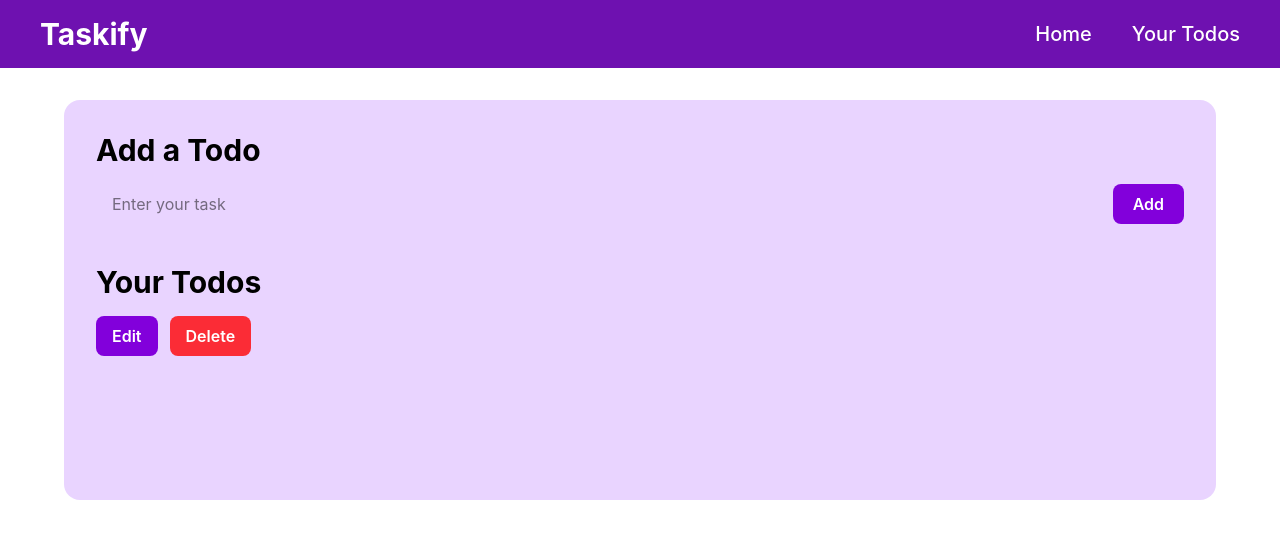
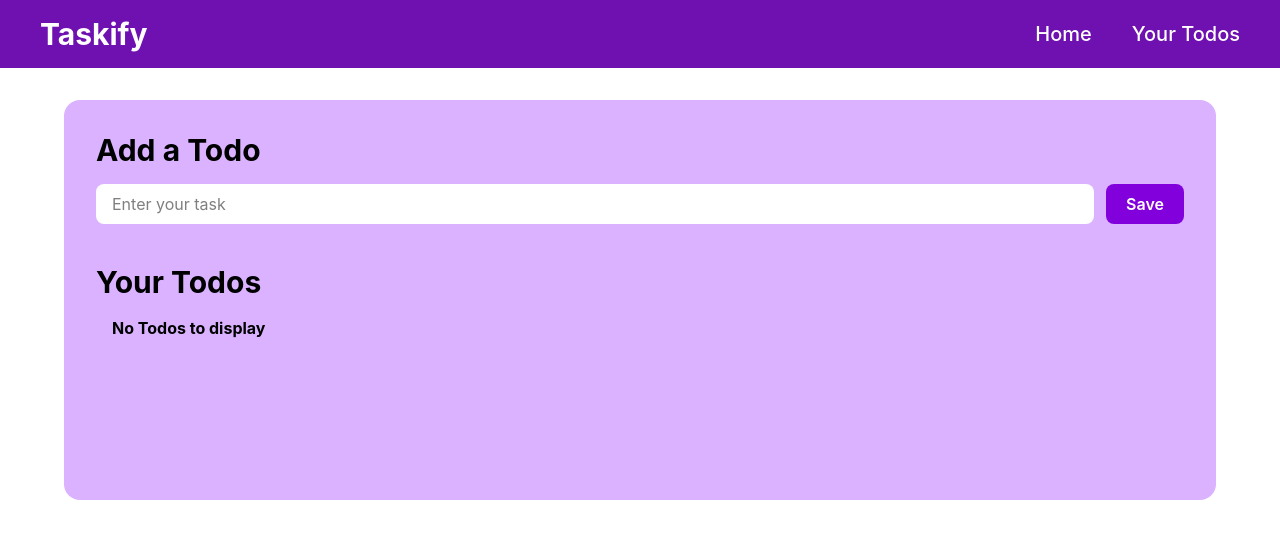
Before and after one commit to Dikshant182006/taskify-react-todo-app, a React (Vite) app: page / in a window 1280 px wide. Shown: the top 538 px of the page. Built offline with nearby package versions, Linux system fonts and the light colour scheme; the HTML template or start-up script is replaced by a standard one.

Commit message:
add todo functionality (add, delete, edit, toggle)

```diff
--- a/package.json
+++ b/package.json
@@ -12,7 +12,8 @@
   "dependencies": {
     "@tailwindcss/vite": "^4.2.2",
     "react": "^19.2.4",
-    "react-dom": "^19.2.4"
+    "react-dom": "^19.2.4",
+    "uuid": "^13.0.0"
   },
   "devDependencies": {
     "@eslint/js": "^9.39.4",
--- a/src/App.jsx
+++ b/src/App.jsx
@@ -1,41 +1,120 @@
-import { useState } from 'react'
-import Navbar from './components/navbar'
+import { useState } from "react";
+import Navbar from "./components/navbar";
+import { v4 as uuidv4 } from "uuid";
 
 export default function App() {
+  const [todo, setTodo] = useState(""); // this is input
+  const [todos, setTodos] = useState([]); // this is data
+
+  const handleEdit = (e) => {
+    const id = e.target.name;
+
+    // let todo = todos.filter((item) => item.id === id);
+    // setTodo(todo[0].todo);
+    const selectedText = todos.find(item => item.id === id);
+    setTodo(selectedText.todo)
+    const newTodos = todos.filter((item) => item.id !== id);        //Keep all todos whose id is not equal to clicked id.
+    setTodos(newTodos);
+  };
+
+  const handleDelete = (e) => {
+    let id = e.target.name;
+
+    if (confirm("Are you sure you want to delete?")) {
+      const newTodos = todos.filter((item) => item.id !== id);
+      setTodos(newTodos);
+    }
+  };
+
+  const handleAdd = () => {
+    if(todo.trim() === "") return;
+
+    const newTodos = [...todos, { id: uuidv4(), todo, isCompleted: false }]; //it makes new array and by spread operator it takes all old todos
+    setTodos(newTodos);
+    setTodo("");
+    console.log(newTodos);
+  };
+
+  const handleChange = (e) => {
+    setTodo(e.target.value);
+  };
+
+  const handleCheckbox = (e) => {
+    let id = e.target.name;
+
+    const newTodos = todos.map((item) => {
+      if (item.id === id) {
+        return { ...item, isCompleted: !item.isCompleted };
+      }
+      return item;
+    });
+    setTodos(newTodos);
+  };
+
   return (
     <>
-      <nav className="bg-purple-800 text-white flex justify-between items-center px-10 py-4">
-        <h1 className="text-3xl font-bold">Taskify</h1>
-
-        <ul className="flex gap-10 text-xl font-medium">
-          <li className="cursor-pointer hover:text-gray-200 transition">Home</li>
-          <li className="cursor-pointer hover:text-gray-200 transition">Your Todos</li>
-        </ul>
-      </nav>
-
-      <div className="w-[90vw] mx-auto mt-8 rounded-2xl bg-purple-200 p-8 min-h-[50vh]">
+      <Navbar />
+      <div className="w-[90vw] mx-auto mt-8 rounded-2xl bg-purple-300 p-8 min-h-[50vh]">
         <h2 className="text-3xl font-bold mb-4">Add a Todo</h2>
 
         <div className="flex items-center gap-3 mt-3">
           <input
+            onChange={handleChange}
+            value={todo}
             type="text"
             placeholder="Enter your task"
-            className="flex-1 rounded-lg px-4 py-2 outline-none"
+            className="flex-1 rounded-lg px-4 py-2 outline-none bg-white"
           />
-          <button className="bg-purple-700 text-white font-semibold px-5 py-2 rounded-lg hover:bg-purple-800 transition">
-            Add
+          <button
+            onClick={handleAdd}
+            className="bg-purple-700 text-white font-semibold px-5 py-2 rounded-lg hover:bg-purple-800 transition"
+          >
+            Save
           </button>
         </div>
 
         <h2 className="text-3xl font-bold mt-10 mb-4">Your Todos</h2>
 
-        <div className="flex gap-3 mt-4">
-          <button className="bg-purple-700 text-white px-4 py-2 rounded-lg font-semibold hover:bg-purple-800 transition">
-            Edit
-          </button>
-          <button className="bg-red-500 text-white px-4 py-2 rounded-lg font-semibold hover:bg-red-600 transition">
-            Delete
-          </button>
+        <div className="todos">
+          {todos.length === 0 && (
+            <div className="font-bold m-4">No Todos to display</div>
+          )}
+          {todos.map((item) => {
+            return (
+              <div
+                key={item.id}
+                className="todo flex w-1/2 justify-between mt-5 items-center"
+              >
+                <div className="flex gap-4">
+                  <input
+                    name={item.id}
+                    onChange={handleCheckbox}
+                    type="checkbox"
+                    value={item.isCompleted}
+                  />
+                  <div className={item.isCompleted ? "line-through" : ""}>
+                    {item.todo}
+                  </div>
+                </div>
+                <div className="buttons flex gap-5">
+                  <button
+                    name={item.id}
+                    onClick={handleEdit}
+                    className="bg-purple-700 text-white px-4 py-2 rounded-lg font-semibold hover:bg-purple-800 transition"
+                  >
+                    Edit
+                  </button>
+                  <button
+                    onClick={handleDelete}
+                    name={item.id}
+                    className="bg-red-500 text-white px-4 py-2 rounded-lg font-semibold hover:bg-red-600 transition"
+                  >
+                    Delete
+                  </button>
+                </div>
+              </div>
+            );
+          })}
         </div>
       </div>
     </>
```
Also changed, not shown: src/components/navbar.jsx (+6 -8 lines), 1 other file (tests, documents, lock files or other folders).
